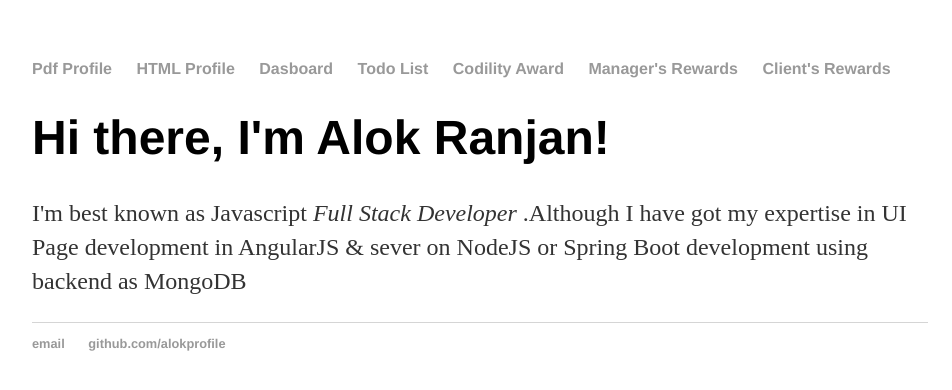
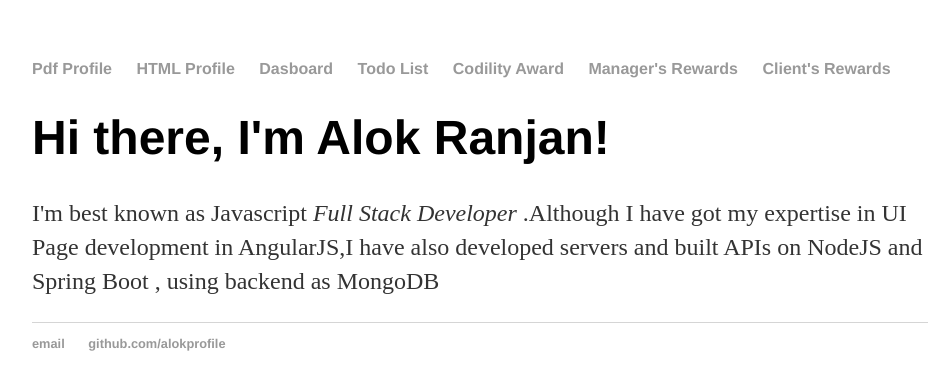
Before and after one commit to alokranjan04/alokranjan04.github.io, a Jekyll site: the page built from index.html, in a window 1280 px wide. Shown: the top 390 px of the page, without its empty margins (160-1112 px from the left). Built offline with Jekyll 4.4.1, drawn with Linux system fonts in a browser that asks for light colours; Markdown is read by kramdown in place of the engine named in the settings.

Commit message:
Updating my profile which best suits me

```diff
--- a/index.html
+++ b/index.html
@@ -4,5 +4,5 @@ title: Alok Ranjan
 ---
 <div class="blurb">
 	<h1>Hi there, I'm Alok Ranjan!</h1>
-	<p>I'm best known as Javascript <em>Full Stack Developer</em> .Although I have got my expertise in UI Page development in AngularJS & sever on NodeJS or Spring Boot development using backend as MongoDB </p>
+	<p>I'm best known as Javascript <em>Full Stack Developer</em> .Although I have got my expertise in UI Page development in AngularJS,I have also developed servers and built APIs on NodeJS and Spring Boot , using backend as MongoDB </p>
 </div><!-- /.blurb -->
```
